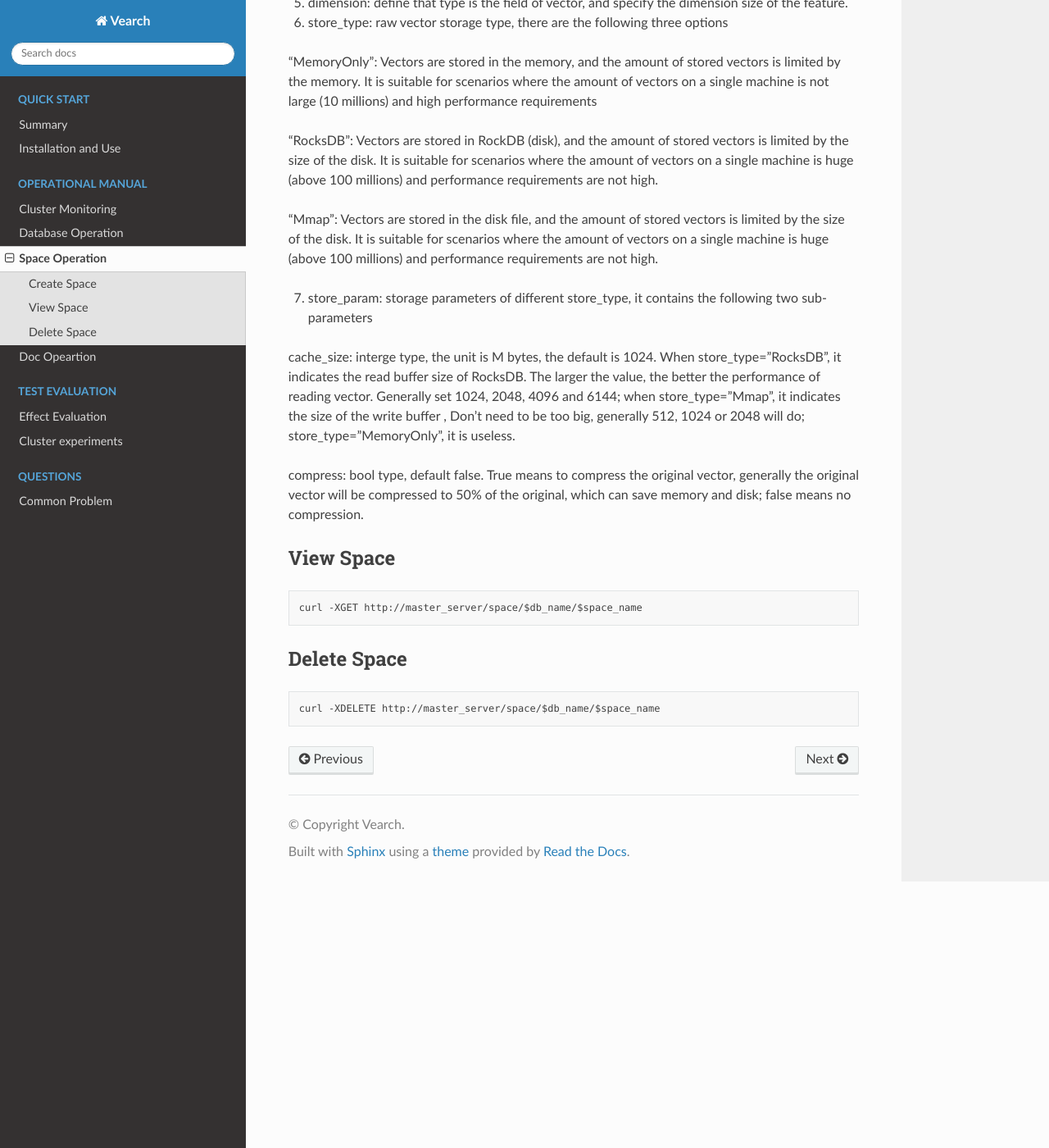
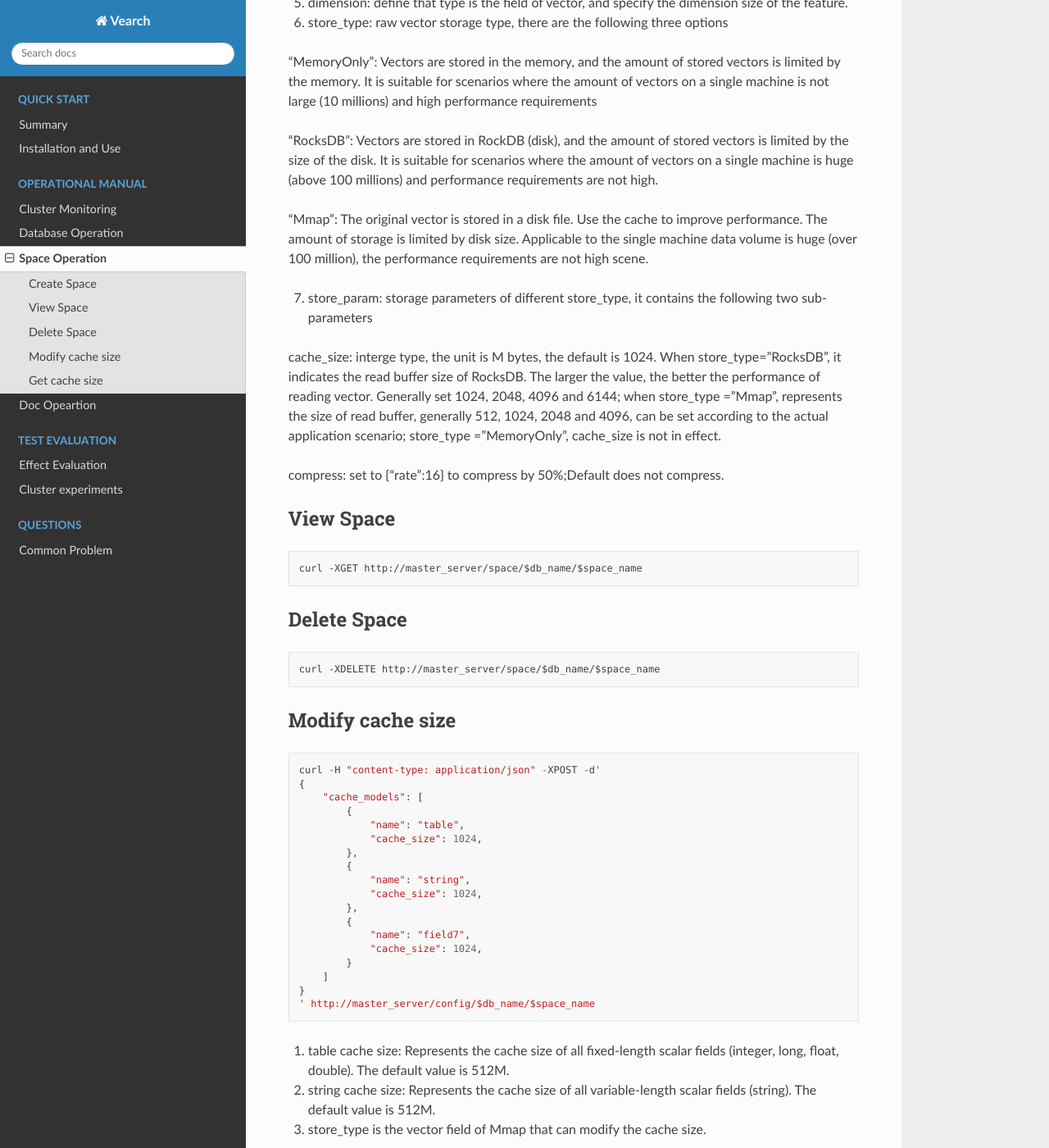
Before and after one commit to nizyun/vs_en, a Sphinx documentation site: the page built from docs/source/use_op/op_space.rst, in a window 1280 px wide and 1400 px high, scrolled down 4147 px. Shown: the whole window at 82% size. Built offline with Sphinx 7.4.7 and the Read the Docs theme 2.0.0, drawn with Linux system fonts in a browser that asks for light colours; pages that are not in the unit, such as notebooks, are missing from menus; some of the changed text lies outside the part shown.

Commit message:
update op_space

```diff
--- a/docs/source/use_op/op_space.rst
+++ b/docs/source/use_op/op_space.rst
@@ -54,7 +54,7 @@ Create Space
               "store_type": "RocksDB",
               "store_param": {
                   "cache_size": 2048,
-                  "compress": false
+                  "compress": {"rate":16}
               }
           }
       }
@@ -233,13 +233,13 @@ properties config:
 
 "RocksDB": Vectors are stored in RockDB (disk), and the amount of stored vectors is limited by the size of the disk. It is suitable for scenarios where the amount of vectors on a single machine is huge (above 100 millions) and performance requirements are not high.
 
-"Mmap": Vectors are stored in the disk file, and the amount of stored vectors is limited by the size of the disk. It is suitable for scenarios where the amount of vectors on a single machine is huge (above 100 millions) and performance requirements are not high.
+"Mmap": The original vector is stored in a disk file. Use the cache to improve performance. The amount of storage is limited by disk size. Applicable to the single machine data volume is huge (over 100 million), the performance requirements are not high scene.
 
 7. store_param: storage parameters of different store_type, it contains the following two sub-parameters
 
-cache_size: interge type, the unit is M bytes, the default is 1024. When store_type="RocksDB", it indicates the read buffer size of RocksDB. The larger the value, the better the performance of reading vector. Generally set 1024, 2048, 4096 and 6144; when store_type="Mmap", it indicates the size of the write buffer , Don’t need to be too big, generally 512, 1024 or 2048 will do; store_type="MemoryOnly", it is useless.
+cache_size: interge type, the unit is M bytes, the default is 1024. When store_type="RocksDB", it indicates the read buffer size of RocksDB. The larger the value, the better the performance of reading vector. Generally set 1024, 2048, 4096 and 6144; when store_type ="Mmap", represents the size of read buffer, generally 512, 1024, 2048 and 4096, can be set according to the actual application scenario; store_type ="MemoryOnly", cache_size is not in effect.
 
-compress: bool type, default false. True means to compress the original vector, generally the original vector will be compressed to 50% of the original, which can save memory and disk; false means no compression.
+compress: set to {"rate":16} to compress by 50%;Default does not compress.
 
 
 View Space
@@ -254,3 +254,43 @@ Delete Space
 ::
 
   curl -XDELETE http://master_server/space/$db_name/$space_name
+
+
+Modify cache size
+------------
+::
+
+  curl -H "content-type: application/json" -XPOST -d'
+  {
+      "cache_models": [
+          {
+              "name": "table",
+              "cache_size": 1024,
+          },
+          {
+              "name": "string",
+              "cache_size": 1024,
+          },
+          {
+              "name": "field7",
+              "cache_size": 1024,
+          }
+      ]
+  }
+  ' http://master_server/config/$db_name/$space_name
+
+1. table cache size: Represents the cache size of all fixed-length scalar fields (integer, long, float, double). The default value is 512M.
+
+2. string cache size: Represents the cache size of all variable-length scalar fields (string). The default value is 512M.
+
+3. store_type is the vector field of Mmap that can modify the cache size.
+
+
+Get cache size
+------------
+::
+
+  curl -XGET http://master_server/config/$db_name/$space_name
+
+
+1. store_type is the vector field of Mmap to view the cache size. Other storage methods for vector fields do not support viewing the cache size.
```
